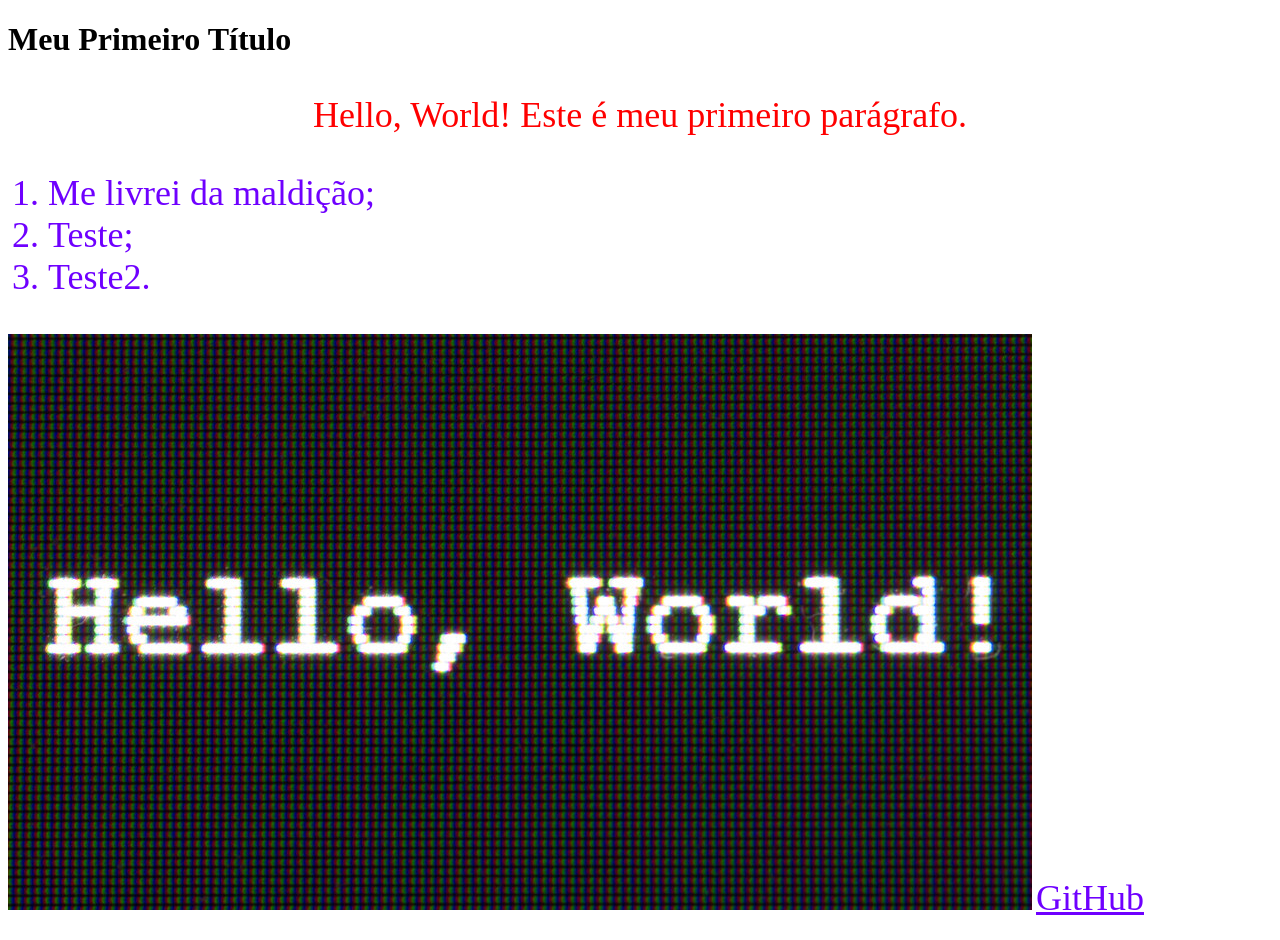
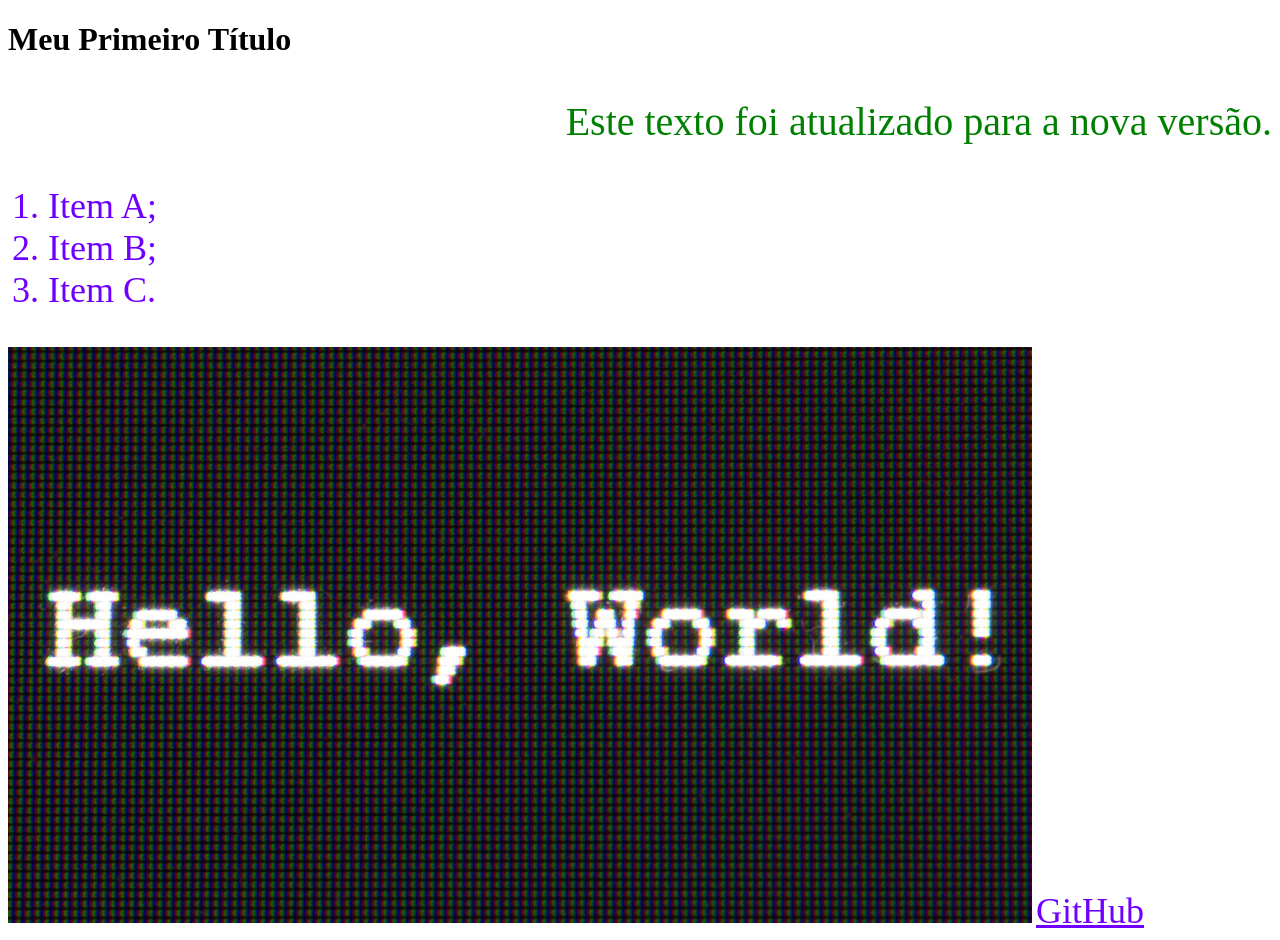
Before and after one commit to geison-melo/primeiro-site, a plain HTML site: page index.html in a window 1280 px wide. Drawn offline with Linux system fonts and the light colour scheme.

Commit message:
feat: Inserir novos arquivos
Descrição detlhada

```diff
--- a/index.html
+++ b/index.html
@@ -4,11 +4,11 @@
   <title>Olá, mundo!</title>
   <style>
     p {
-      font-size: 36px;
-      color: rgb(255, 0, 0);
-      text-align: center;
+      font-size: 40px;
+      color: rgb(0, 128, 0);
+      text-align: right;
     }
-    a, ol{
+    a, ol {
       font-size: 36px;
       color: rgb(111, 0, 255);
       text-align: left;
@@ -17,14 +17,13 @@
 </head>
 <body>
   <h1>Meu Primeiro Título</h1>
-  <p>Hello, World! Este é meu primeiro parágrafo.</p>
+  <p>Este texto foi atualizado para a nova versão.</p>
   <ol>
-    <li>Me livrei da maldição;</li>
-    <li>Teste;</li>
-    <li>Teste2.</li>
+    <li>Item A;</li>
+    <li>Item B;</li>
+    <li>Item C.</li>
   </ol>
   <img src="hello-world.jpg" alt="Frase: Hello World!">
-  <a href="https://github.com/geison-melo"
-    >GitHub</a>
+  <a href="https://github.com/geison-melo">GitHub</a>
 </body>
-</html
+</html>
```
Also changed, not shown: 2 other files.
